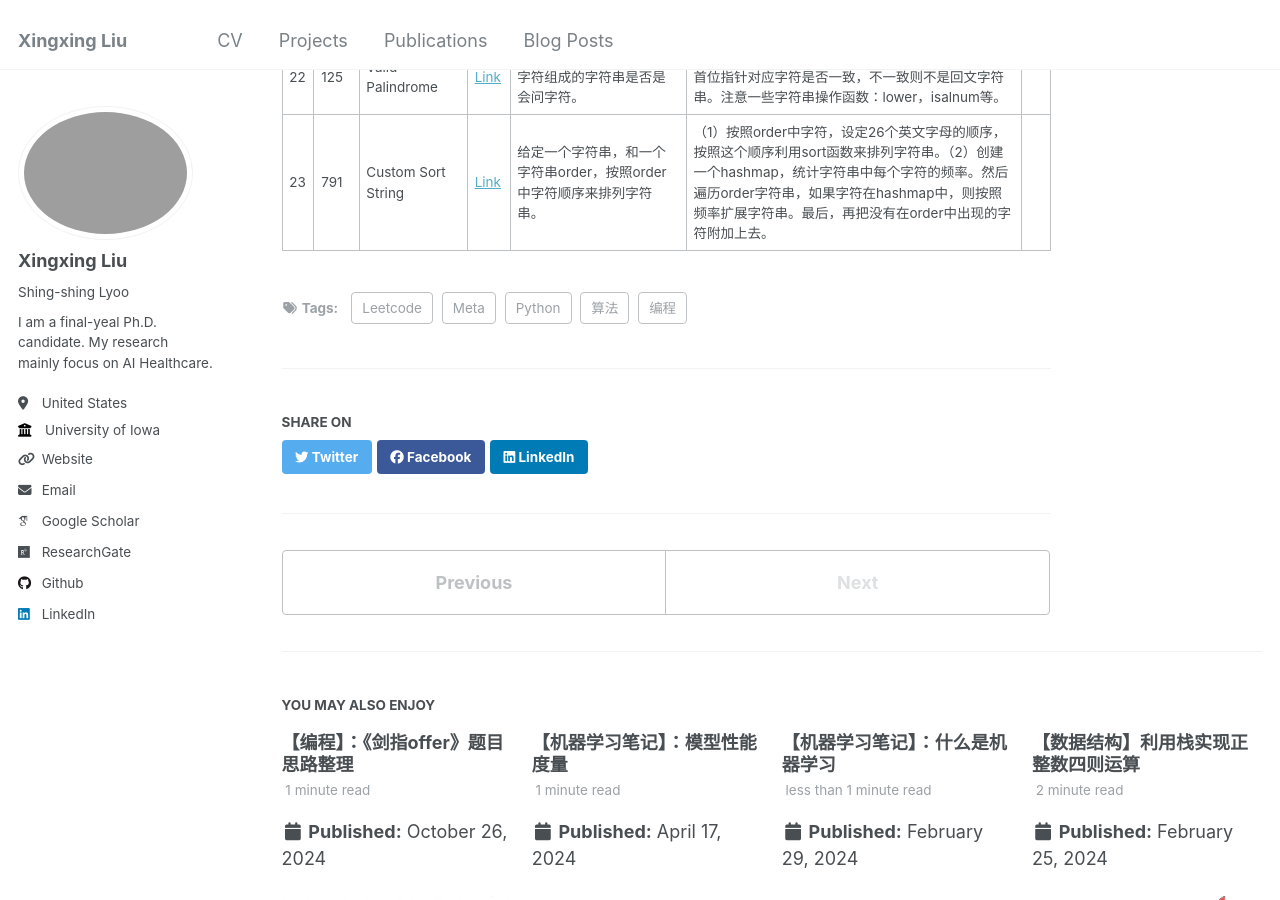
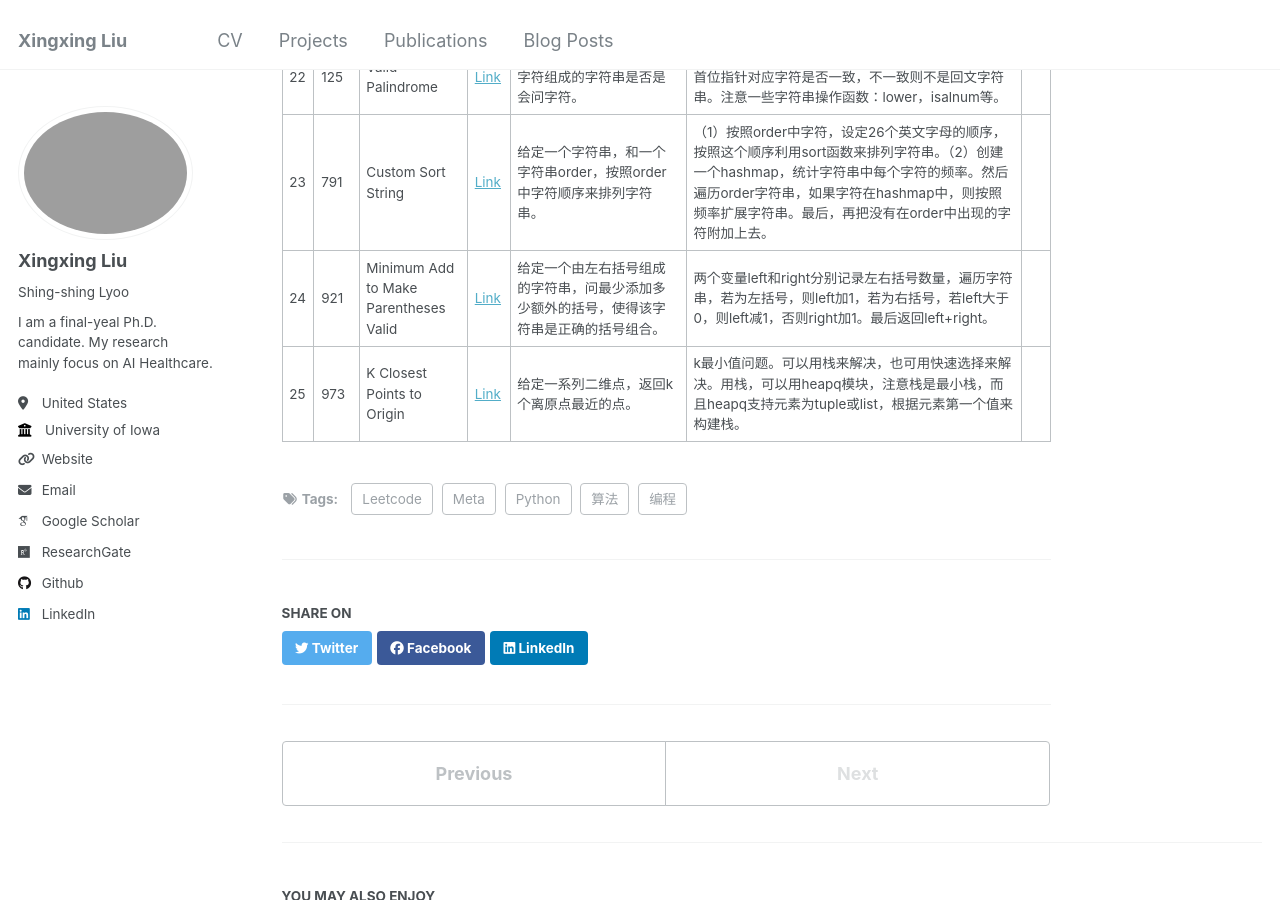
Before and after one commit to xxliu1996/xxliu1996.github.io, a Jekyll site: the page built from _posts/2024-11-10-blog-leetcode-meta.md, in a window 1280 px wide and 900 px high, scrolled down 3324 px. Built offline with Jekyll 4.4.1, drawn with Linux system fonts in a browser that asks for light colours; some web fonts are replaced.

Commit message:
update blog 2024-blog-leetcode-meta

```diff
--- a/_posts/2024-11-10-blog-leetcode-meta.md
+++ b/_posts/2024-11-10-blog-leetcode-meta.md
@@ -39,3 +39,5 @@ tags:
 |21|1|Two Sum|[Link](https://leetcode.com/problems/two-sum/description/)|给定一个数组，找到两个元素，其和为固定值target。|(1) 先把数组排序，然后利用双指针来寻找两个元素。（2）创建hashmap，键为元素值，值为元素位置。遍历数组，利用target和元素值来查询是否哈希表中已经有对应元素了。||
 |22|125|Valid Palindrome|[Link](https://leetcode.com/problems/valid-palindrome/description/)|判断一个字符串中的英文字符组成的字符串是否是会问字符。|首位指针，对于非英文字符，跳过。英文字符则比较首位指针对应字符是否一致，不一致则不是回文字符串。注意一些字符串操作函数：lower，isalnum等。||
 |23|791|Custom Sort String|[Link](https://leetcode.com/problems/custom-sort-string/description/)|给定一个字符串，和一个字符串order，按照order中字符顺序来排列字符串。|（1）按照order中字符，设定26个英文字母的顺序，按照这个顺序利用sort函数来排列字符串。（2）创建一个hashmap，统计字符串中每个字符的频率。然后遍历order字符串，如果字符在hashmap中，则按照频率扩展字符串。最后，再把没有在order中出现的字符附加上去。||
+|24|921|Minimum Add to Make Parentheses Valid|[Link](https://leetcode.com/problems/minimum-add-to-make-parentheses-valid/description/)|给定一个由左右括号组成的字符串，问最少添加多少额外的括号，使得该字符串是正确的括号组合。|两个变量left和right分别记录左右括号数量，遍历字符串，若为左括号，则left加1，若为右括号，若left大于0，则left减1，否则right加1。最后返回left+right。||
+|25|973|K Closest Points to Origin|[Link](https://leetcode.com/problems/k-closest-points-to-origin/description/)|给定一系列二维点，返回k个离原点最近的点。|k最小值问题。可以用栈来解决，也可用快速选择来解决。用栈，可以用heapq模块，注意栈是最小栈，而且heapq支持元素为tuple或list，根据元素第一个值来构建栈。||
```
